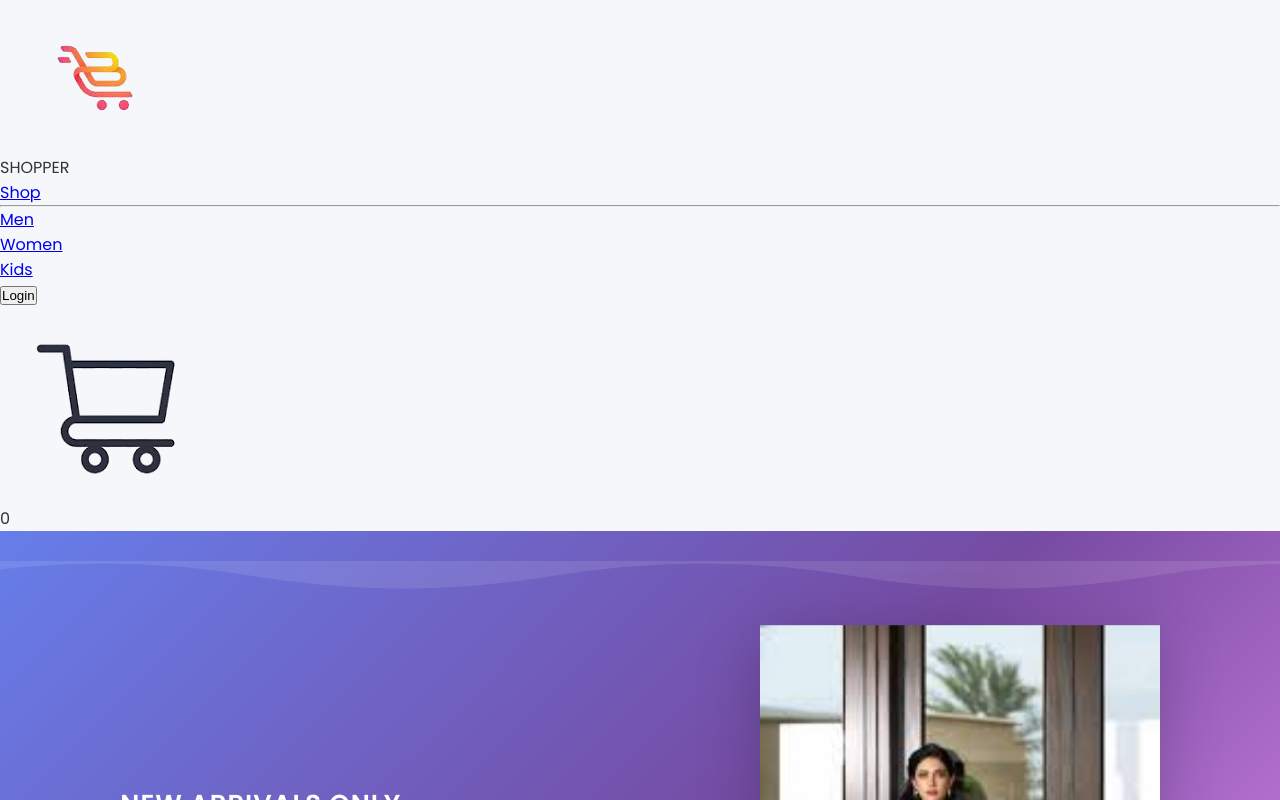
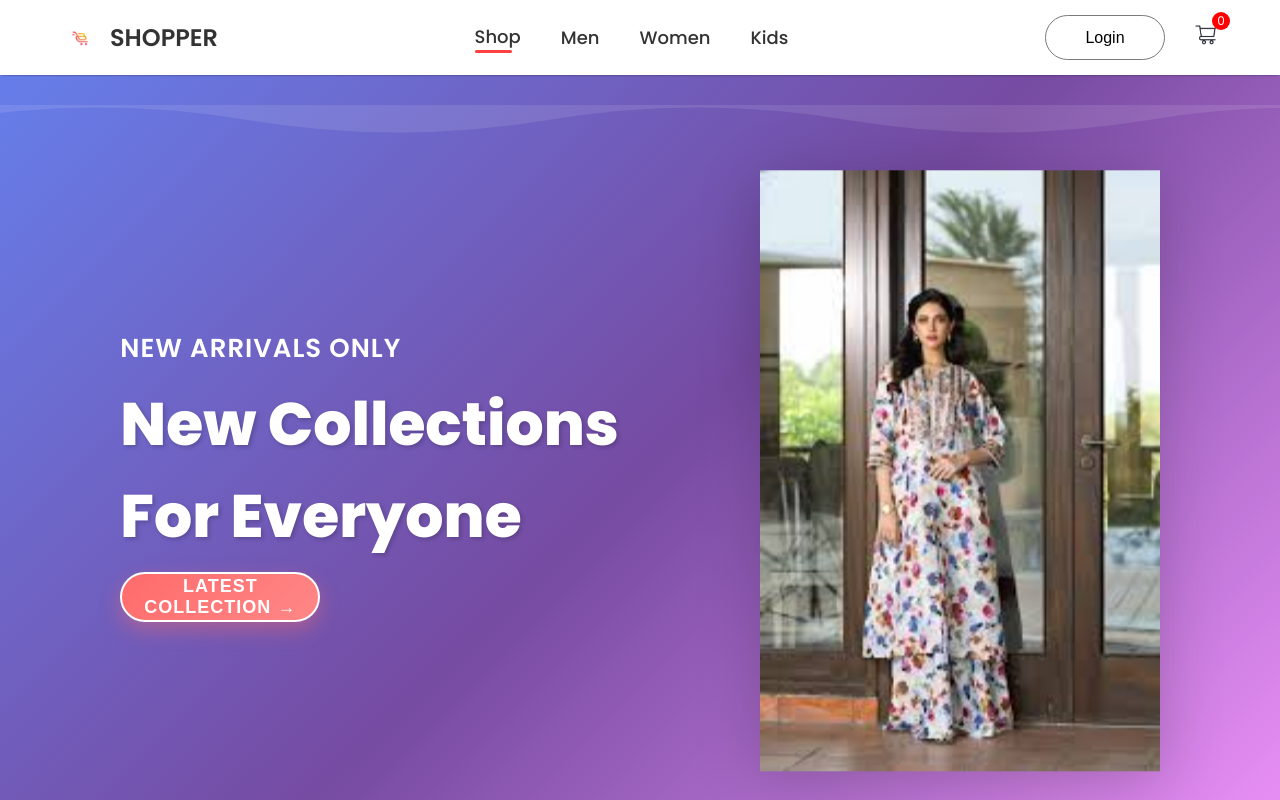
Before and after one commit to sarakhushi0347-cyber/e-commerce, a React (Create React App) app: page / in a window 1280 px wide. Shown: the top 800 px of the page. Built offline with nearby package versions, Linux system fonts and the light colour scheme.

Commit message:
Update Navbar.css

```diff
--- a/src/Components/Navbar/Navbar.css
+++ b/src/Components/Navbar/Navbar.css
@@ -1,32 +1,209 @@
-@media (max-width: 768px) {
+/* Navbar */
+
+.navbar {
+  display: flex;
+  justify-content: space-between;
+  align-items: center;
+  padding: 15px 60px;
+  box-shadow: 0 1px 3px -2px black;
+  background: white;
+  position: sticky;
+  top: 0;
+  z-index: 1000;
+}
+
+/* Logo */
+
+.nav-logo {
+  display: flex;
+  align-items: center;
+  gap: 10px;
+}
+
+.nav-logo img {
+  width: 40px;
+}
+
+.nav-logo p {
+  font-size: 24px;
+  font-weight: 600;
+  color: #333;
+}
+
+/* Menu */
+
+.nav-menu {
+  display: flex;
+  align-items: center;
+  list-style: none;
+  gap: 40px;
+}
+
+.nav-menu li {
+  display: flex;
+  flex-direction: column;
+  cursor: pointer;
+}
+
+.nav-menu li a {
+  text-decoration: none;
+  color: #333;
+  font-size: 18px;
+  font-weight: 500;
+}
+
+.nav-menu hr {
+  border: none;
+  width: 80%;
+  height: 3px;
+  background: #ff4141;
+  border-radius: 10px;
+}
+
+/* Login Cart */
+
+.nav-login-cart {
+  display: flex;
+  align-items: center;
+  gap: 25px;
+}
+
+.nav-login-cart button {
+  width: 120px;
+  height: 45px;
+  border-radius: 75px;
+  border: 1px solid #7a7a7a;
+  background: white;
+  cursor: pointer;
+  font-size: 16px;
+}
+
+.nav-login-cart button:active {
+  background: #f3f3f3;
+}
+
+.cart-icon {
+  position: relative;
+}
+
+.cart-icon img {
+  width: 30px;
+}
+
+/* Cart Count */
+
+.nav-cart-count {
+  position: absolute;
+  top: -8px;
+  right: -10px;
+  width: 18px;
+  height: 18px;
+  background: red;
+  color: white;
+  border-radius: 50%;
+  font-size: 12px;
+  display: flex;
+  align-items: center;
+  justify-content: center;
+}
+
+/* Toggle */
+
+.nav-toggle {
+  display: none;
+  flex-direction: column;
+  cursor: pointer;
+  gap: 5px;
+}
+
+.nav-toggle span {
+  width: 25px;
+  height: 3px;
+  background: #333;
+  transition: 0.3s;
+}
+
+/* Toggle Animation */
+
+.nav-toggle.open span:nth-child(1) {
+  transform: rotate(45deg) translate(5px,5px);
+}
+
+.nav-toggle.open span:nth-child(2) {
+  opacity: 0;
+}
+
+.nav-toggle.open span:nth-child(3) {
+  transform: rotate(-45deg) translate(5px,-5px);
+}
+
+/* Tablet */
+
+@media (max-width: 1024px) {
+
+  .navbar {
+    padding: 15px 30px;
+  }
+
+  .nav-menu {
+    gap: 25px;
+  }
+
+}
+
+/* Mobile */
+
+@media (max-width: 800px) {
 
   .nav-toggle {
     display: flex;
+    order: 3;
+    margin-left: 15px;
   }
 
-  .nav-menu {
-    position: absolute;
-    top: 70px;
-    left: 0;
-    width: 100%;
-    background: linear-gradient(135deg, #ffffff, #f9f9f9);
-    flex-direction: column;
-    gap: 20px;
-    padding: 20px 0;
-    box-shadow: 0 5px 15px rgba(0, 0, 0, 0.1);
-    display: none;
-    border-top: 2px solid #ff6b6b;
-  }
-
-  .nav-menu.active {
-    display: flex;
+  .nav-login-cart {
+    order: 2;
+    margin-left: auto;
   }
 
   .nav-login-cart button {
     display: none;
   }
 
+  .nav-menu {
+    position: absolute;
+    top: 70px;
+    left: -100%;
+    width: 100%;
+    background: white;
+    flex-direction: column;
+    align-items: center;
+    gap: 20px;
+    padding: 20px 0;
+    transition: 0.3s;
+    box-shadow: 0 4px 10px rgba(0,0,0,0.1);
+  }
+
+  .nav-menu.active {
+    left: 0;
+  }
+
+}
+
+/* Small Mobile */
+
+@media (max-width: 500px) {
+
+  .navbar {
+    padding: 10px 15px;
+  }
+
   .nav-logo img {
-    width: 45px;
+    width: 35px;
   }
+
+  .nav-logo p {
+    font-size: 20px;
+  }
+
 }
```
